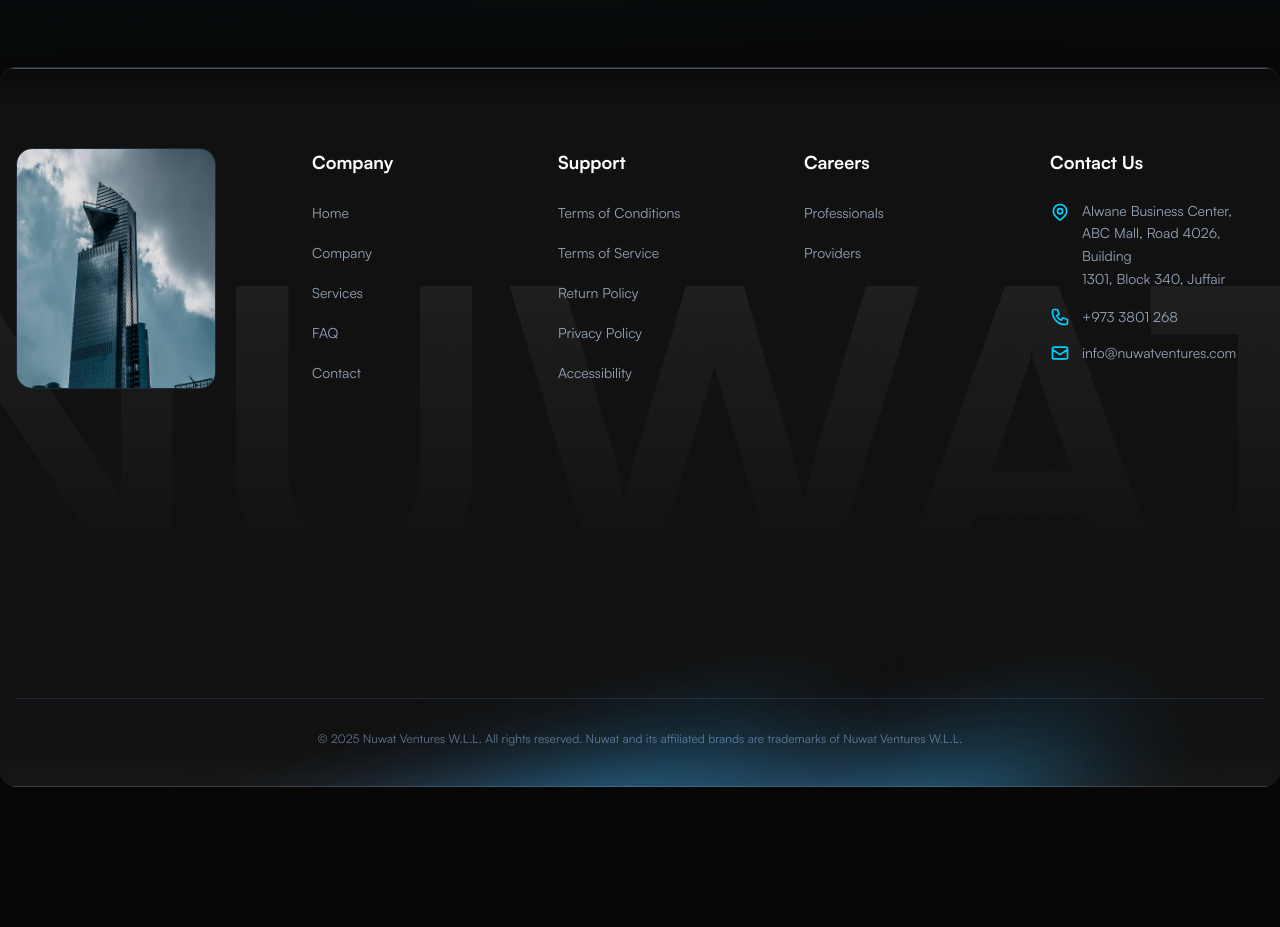
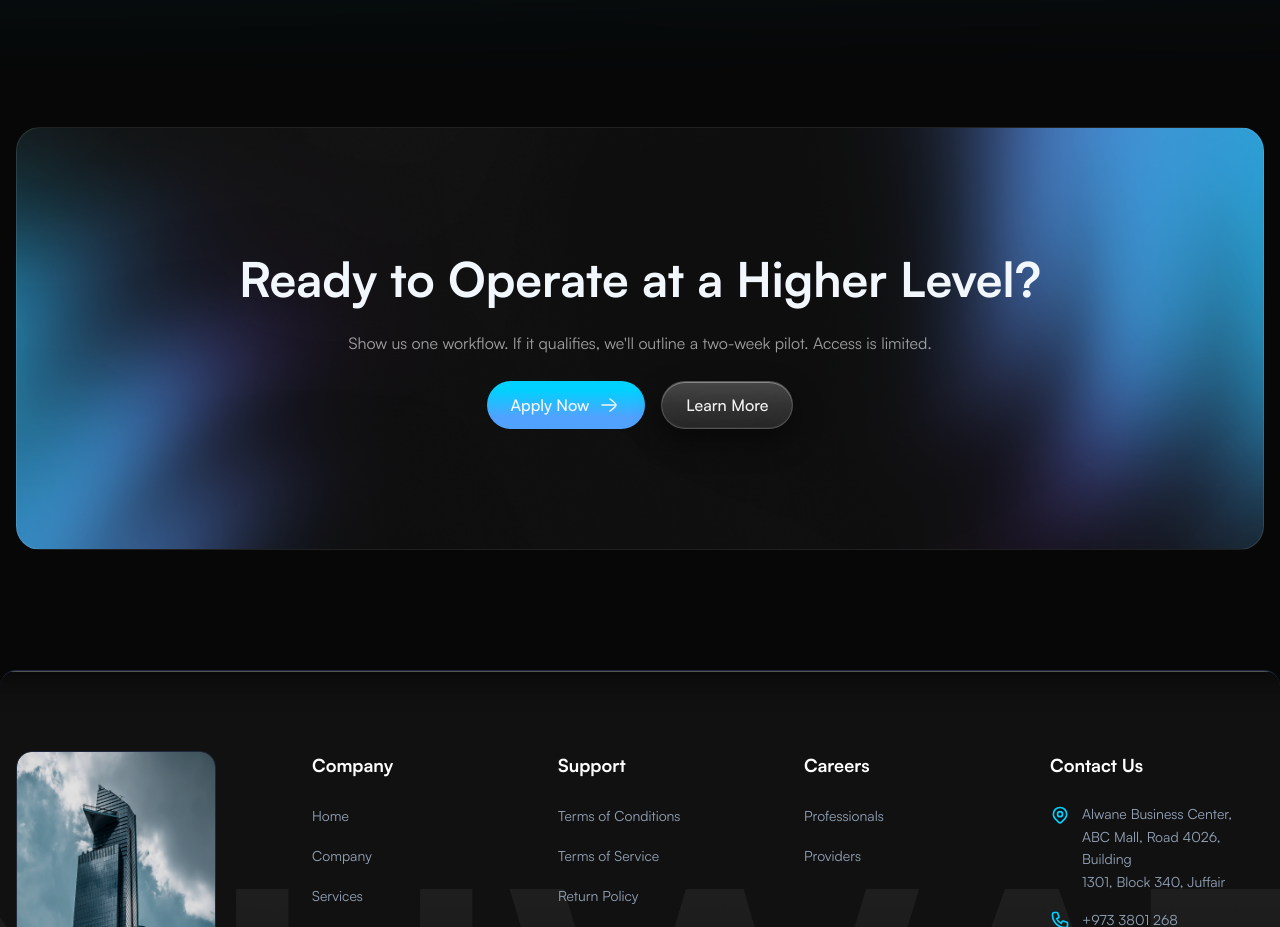
Before and after one commit to Cozmiq-Codes/nuwat, a Next.js app: page /about in a window 1280 px wide. Shown: the part 6000-6927 px from the top of the page. Before the commit the page ends 6787 px from the top, so only its background shows below. Built offline with nearby package versions, Linux system fonts and the light colour scheme.

Commit message:
feat(about): CTA section

```diff
--- a/app/(pages)/about/page.tsx
+++ b/app/(pages)/about/page.tsx
@@ -6,6 +6,7 @@
 import { AboutStats } from "@/constant/Stats";
 import Vision from "@/components/about/vision/Vision";
 import NuwatCode from "@/components/about/nuwat-code/NuwatCode";
+import CTA from "@/components/global/cta/CTA";
 
 const AboutPage = () => {
   return (
@@ -16,6 +17,7 @@
       <StatsSection heading={"THE SCALE OF COMMAND"} stats={AboutStats} />
       <Vision />
       <NuwatCode />
+      <CTA />
     </>
   );
 };
--- a/app/page.tsx
+++ b/app/page.tsx
@@ -1,7 +1,7 @@
 import React from "react";
 import Hero from "@/components/home/hero/Hero";
 import WhatWeDo from "@/components/home/what-we-do/WhatWeDo";
-import CTA from "@/components/home/cta/CTA";
+import CTA from "@/components/global/cta/CTA";
 import Image from "next/image";
 
 import StatsSection from "@/components/global/stats/StatsSection";
```
Also changed, not shown: components/global/cta/CTA.tsx (renamed from components/home/cta/CTA.tsx).
